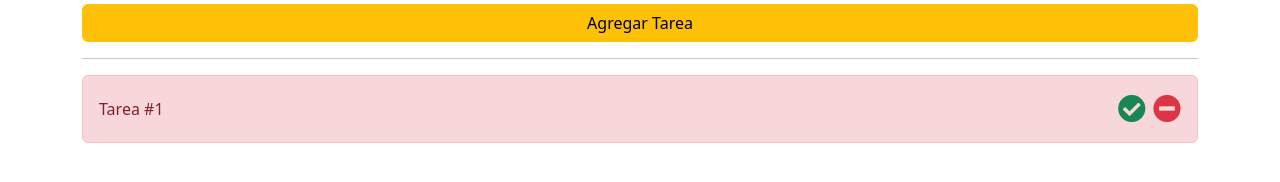
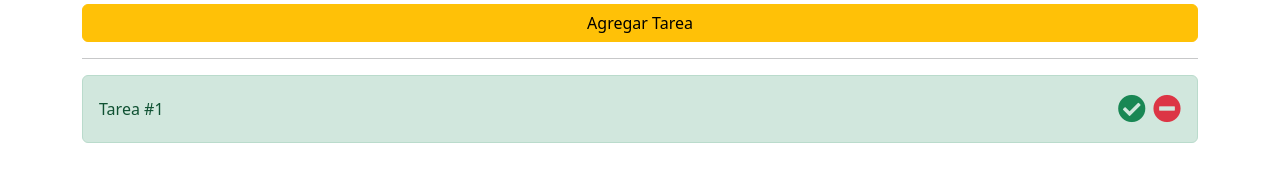
Before and after one commit to g3vi/todo, a plain HTML site: page index.html in a window 1280 px wide. Both pictures are taken after typing "Sample" into the empty fields and a click on the button "Agregar Tarea". Shown: the part 106-288 px from the top of the page. Drawn offline with nearby package versions, Linux system fonts and the light colour scheme.

Commit message:
modificado el color de las tareas en index.html

```diff
--- a/index.html
+++ b/index.html
@@ -29,7 +29,7 @@
             </div>
         </div>
         <template id="template">
-            <div class="alert alert-danger d-flex justify-content-between align-items-center">
+            <div class="alert alert-success d-flex justify-content-between align-items-center">
                 <p class="m-0">
                     Tarea #1
                 </p>
```
